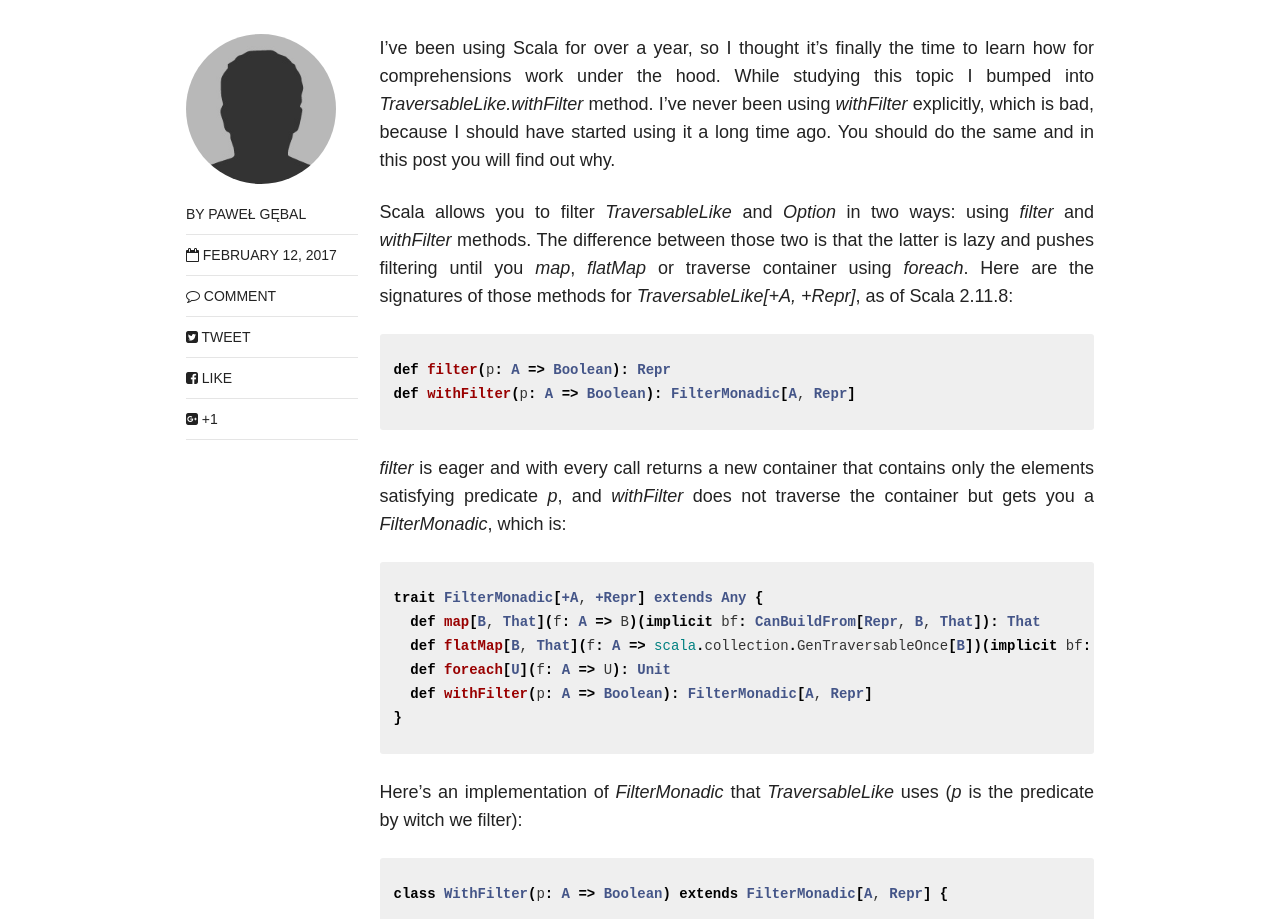
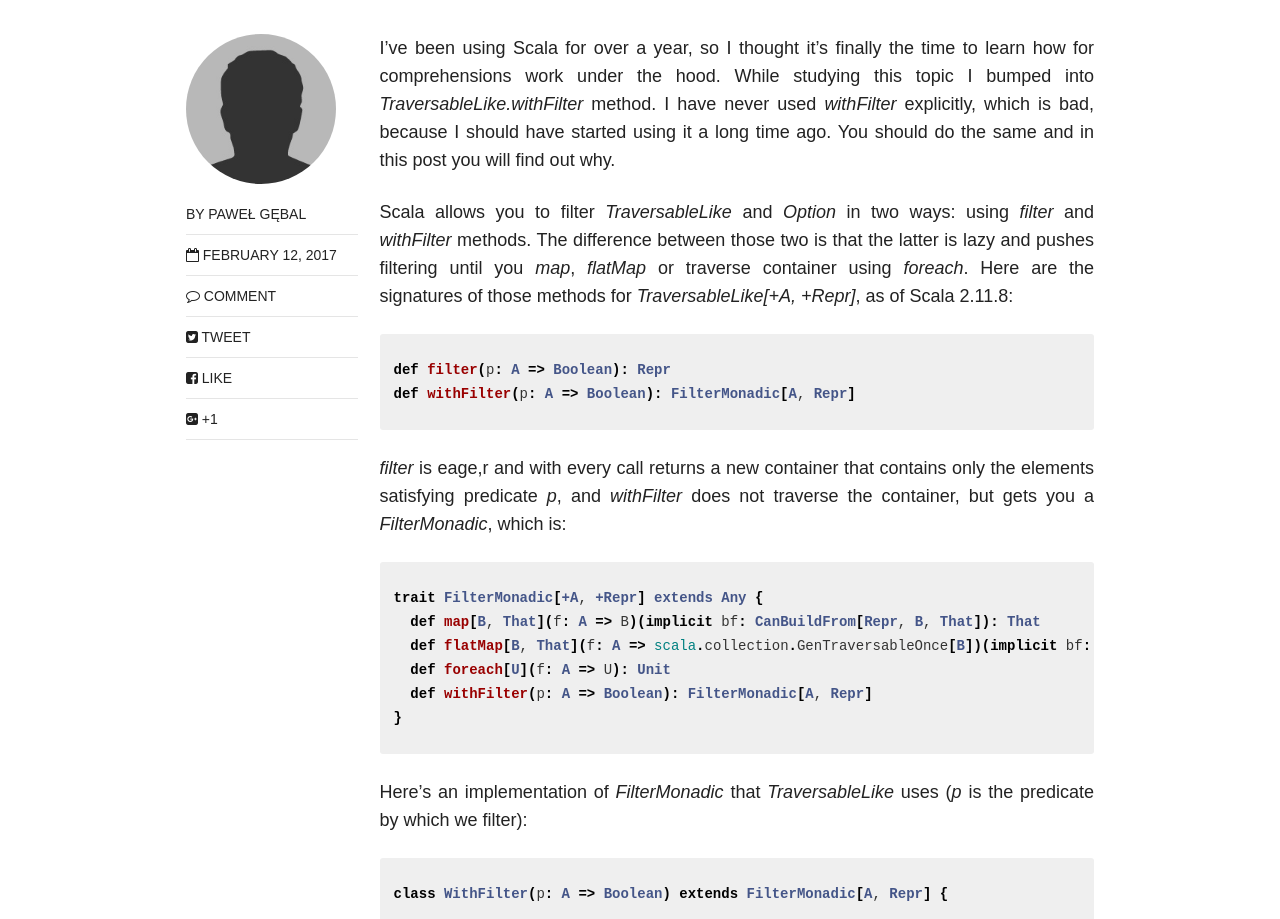
Before and after one commit to pgebal/pgebal.github.io, a Jekyll site: the page built from _posts/articles/2017-02-12-withFilter.md, in a window 1280 px wide and 1400 px high. Shown: the part 346-1265 px from the top of the window. Built offline with Jekyll 4.4.1, drawn with Linux system fonts in a browser that asks for light colours; nearby versions of some CDN libraries; comment, search, counter and statistics services are not loaded; some of the changed text lies outside the part shown.

Commit message:
Fix grammar in withFilter article

```diff
--- a/_posts/articles/2017-02-12-withFilter.md
+++ b/_posts/articles/2017-02-12-withFilter.md
@@ -11,7 +11,7 @@ share: true
 
 I've been using Scala for over a year, so I thought it's finally the time to learn how for comprehensions work under the hood.
 While studying this topic I bumped into *TraversableLike.withFilter* method.
-I've never been using *withFilter* explicitly, which is bad, because I should have started using it a long time ago.
+I have never used *withFilter* explicitly, which is bad, because I should have started using it a long time ago.
 You should do the same and in this post you will find out why.
 {: .text-justify}
 
@@ -25,7 +25,7 @@ def filter(p: A => Boolean): Repr
 def withFilter(p: A => Boolean): FilterMonadic[A, Repr]
 {% endhighlight %}
 
-*filter* is eager and with every call returns a new container that contains only the elements satisfying predicate *p*, and *withFilter* does not traverse the container but gets you a *FilterMonadic*, which is:
+*filter* is eage,r and with every call returns a new container that contains only the elements satisfying predicate *p*, and *withFilter* does not traverse the container, but gets you a *FilterMonadic*, which is:
 {: .text-justify}
 {% highlight scala %}
 trait FilterMonadic[+A, +Repr] extends Any {
@@ -36,7 +36,7 @@ trait FilterMonadic[+A, +Repr] extends Any {
 }
 {% endhighlight %}
 
-Here's an implementation of *FilterMonadic* that *TraversableLike* uses (*p* is the predicate by witch we filter):
+Here's an implementation of *FilterMonadic* that *TraversableLike* uses (*p* is the predicate by which we filter):
 {: .text-justify}
 {% highlight scala %}
 class WithFilter(p: A => Boolean) extends FilterMonadic[A, Repr] {
@@ -65,7 +65,7 @@ class WithFilter(p: A => Boolean) extends FilterMonadic[A, Repr] {
      new WithFilter(x => p(x) && q(x))
 }
 {% endhighlight %}
-Notice that *WithFilter* wraps your *TraversableLike* and doesn't do any work until values are pulled from the container in *for* loops.
+Notice that *WithFilter* wraps your *TraversableLike*, and doesn't do any work until values are pulled from the container in *for* loops.
 
 *WithFilter* does not implement *filter* method, so the following piece of code won't compile:
 {: .text-justify}
```
